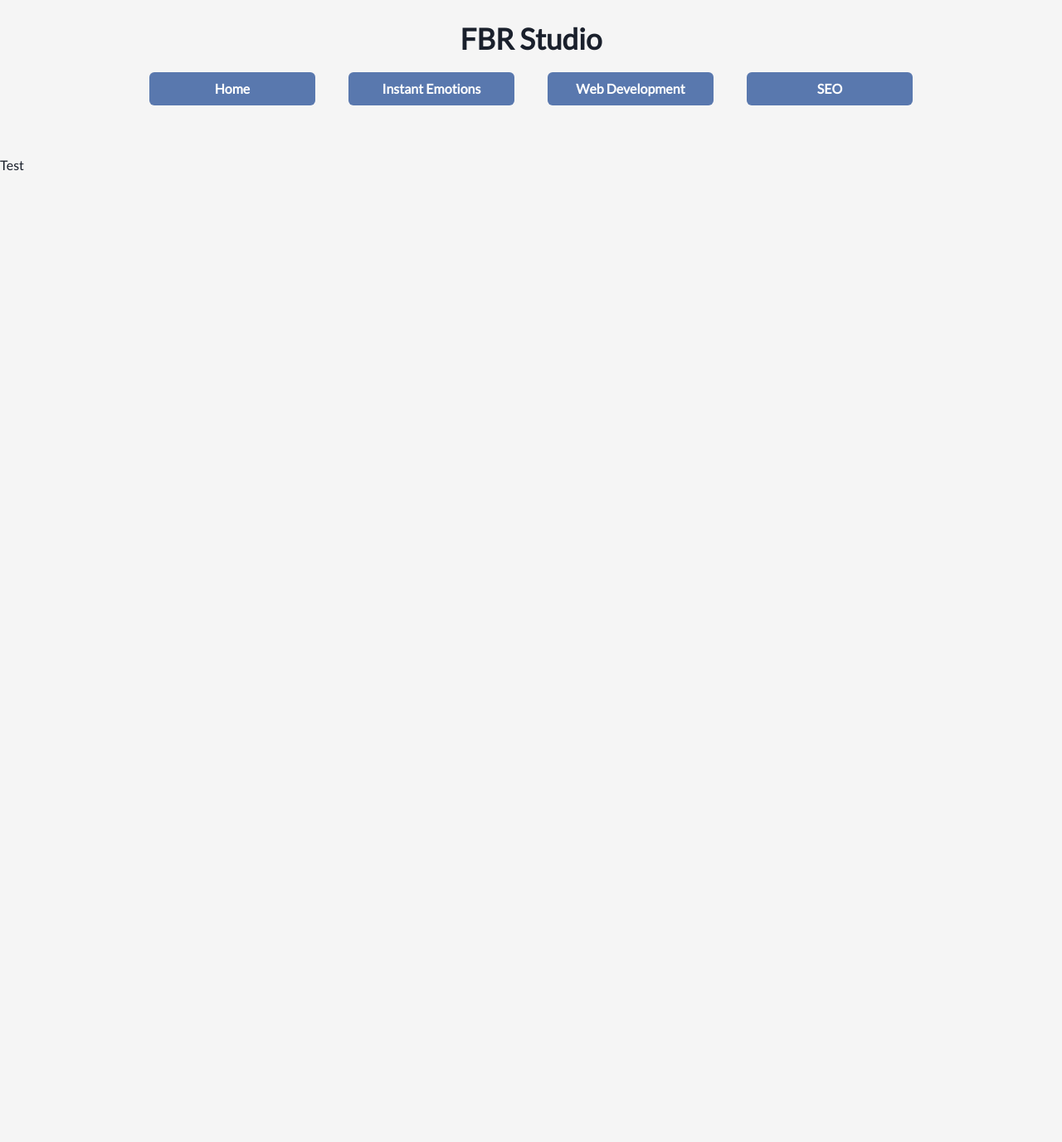
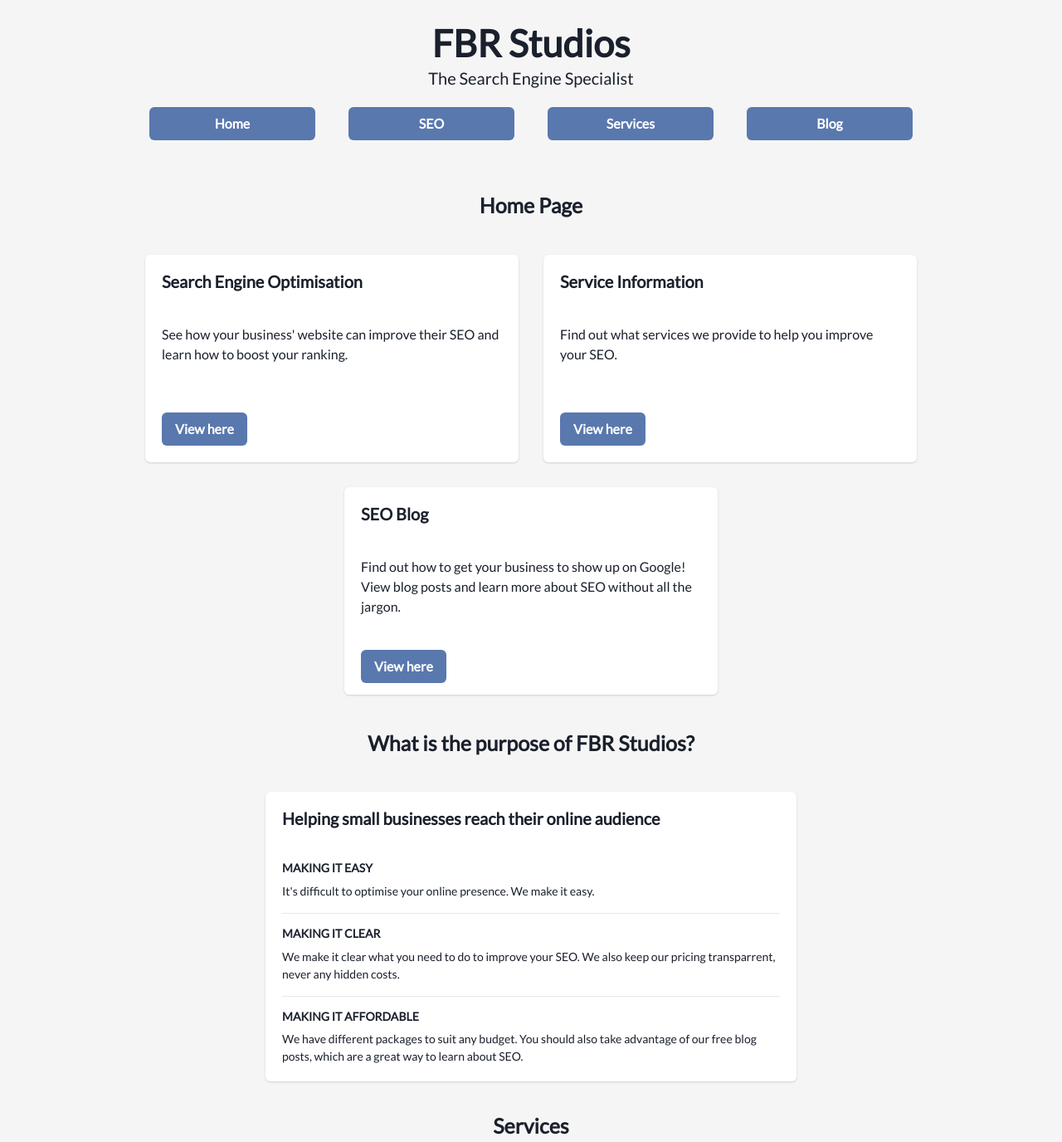
Before and after one commit to fratsma/fbr-studio, a Gatsby site: page / in a window 1280 px wide. Shown: the whole page at 83% size. Before the commit the page ends 800 px from the top, so only its background shows below. Built offline with nearby package versions, Linux system fonts and the light colour scheme; Gatsby itself is replaced by a stand-in of ours.

Commit message:
upgrades people!

```diff
--- /dev/null
+++ b/components/card.js
@@ -0,0 +1,80 @@
+import { Box, extendTheme, Button, ButtonGroup, Center, Heading, ChakraProvider, Text, SimpleGrid, Wrap, WrapItem } from '@chakra-ui/react'
+import { Link } from 'gatsby'
+import "@fontsource/overpass"
+import "@fontsource/lato"
+import "@fontsource/questrial"
+import * as React from "react"
+import colours from '../config/colours'
+import { Card, CardHeader, CardBody, CardFooter } from '@chakra-ui/react'
+
+
+const myTheme = extendTheme({
+    fonts: {
+      heading: "lato",
+      body: "lato",
+
+    },
+    styles: {
+        global: {
+          body: {
+            bg: "#f5f5f5",
+          },
+        },
+      },
+  })
+
+export default function MyCard() {
+    return(
+        <>
+
+
+            {/* <SimpleGrid  pt={10} spacing={4} columns={3} > */}
+            <Wrap spacing="30px" justify="center" padding={10}>
+            <WrapItem>
+
+
+            <Card bg={colours.white} maxWidth={450} height={250}>
+                <CardHeader >
+                <Heading size='md'>Search Engine Optimisation</Heading>
+                </CardHeader>
+                <CardBody>
+                <Text>See how your business' website can improve their SEO and learn how to boost your ranking.</Text>
+                </CardBody>
+                <CardFooter>
+                <Button bg={colours.lightblue} color={colours.white}>View here</Button>
+                </CardFooter>
+            </Card>
+            </WrapItem>
+            <WrapItem >
+            <Card bg={colours.white} maxWidth={450} height={250}>
+                <CardHeader>
+                <Heading size='md'>Service Information</Heading>
+                </CardHeader>
+                <CardBody>
+                <Text>Find out what services we provide to help you improve your SEO.</Text>
+                </CardBody>
+                <CardFooter>
+                <Button bg={colours.lightblue} color={colours.white}>View here</Button>
+                </CardFooter>
+            </Card>
+            </WrapItem>
+            <WrapItem>
+            <Card bg={colours.white} maxWidth={450} height={250}>
+                <CardHeader>
+                <Heading size='md'>SEO Blog</Heading>
+                </CardHeader>
+                <CardBody>
+                <Text>Find out how to get your business to show up on Google! View blog posts and learn more about SEO without all the jargon.</Text>
+                </CardBody>
+                <CardFooter>
+                <Button bg={colours.lightblue} color={colours.white}>View here</Button>
+                </CardFooter>
+            </Card>
+            </WrapItem>
+            {/* </SimpleGrid> */}
+            </Wrap>
+
+
+        </>
+    )
+}
--- a/components/navbar.js
+++ b/components/navbar.js
@@ -1,4 +1,4 @@
-import { Box, extendTheme, Button, ButtonGroup, Center, Heading, ChakraProvider } from '@chakra-ui/react'
+import { Box, extendTheme, Button, ButtonGroup, Center, Heading, ChakraProvider, Text } from '@chakra-ui/react'
 import { Link } from 'gatsby'
 import "@fontsource/overpass"
 import "@fontsource/lato"
@@ -27,9 +27,17 @@ export default function Header() {
         <>
             <Center>
                 <ChakraProvider theme={myTheme}>
-                <Heading textAlign={"center"} fontSize={35}
-                mt={25}>FBR Studio</Heading>
+                <Heading textAlign={"center"} fontSize={45}
+                mt={25}>FBR Studios</Heading>
+
+
+
+
                 </ChakraProvider>
+            </Center>
+
+            <Center>
+            <Text  textAlign={"center"} fontSize={20}>The Search Engine Specialist</Text>
             </Center>
 
             <Center>
@@ -37,16 +45,17 @@ export default function Header() {
             <Button m={5} width={200} bg={colours.lightblue} color={colours.white}>Home</Button>
             </Link>
 
-            <Link href="/account/addBooking" passHref>
-            <Button m={5} width={200} bg={colours.lightblue} color={colours.white}>Instant Emotions</Button>
+
+            <Link href="/webDevelopment" passHref>
+            <Button m={5} width={200} bg={colours.lightblue} color={colours.white}>SEO</Button>
             </Link>
 
-            <Link href="/account/viewBooking" passHref>
-            <Button m={5} width={200} bg={colours.lightblue} color={colours.white}>Web Development</Button>
+            <Link href="/webDevelopment" passHref>
+            <Button m={5} width={200} bg={colours.lightblue} color={colours.white}>Services</Button>
             </Link>
 
-            <Link href="/account/overview" passHref>
-            <Button m={5} width={200} bg={colours.lightblue} color={colours.white}>SEO</Button>
+            <Link href="/seo" passHref>
+            <Button m={5} width={200} bg={colours.lightblue} color={colours.white}>Blog</Button>
             </Link>
 
             </Center>
--- a/components/pages.js
+++ b/components/pages.js
@@ -16,7 +16,8 @@ const myTheme = extendTheme({
 export default function Pages() {
     return(
         <>
-        <Box bg='#f5f5f5'/>
+        {/* <Box bg='#f5f5f5'/> */}
+        <Box bg='#DCE2EF'/>
         </>
     )
 }
--- /dev/null
+++ b/components/purposeCard.js
@@ -0,0 +1,51 @@
+import * as React from "react"
+import { Text, extendTheme, ChakraProvider, Heading, Center, Button, SimpleGrid, Divider, Box, Stack, StackDivider } from "@chakra-ui/react"
+import "@fontsource/overpass"
+import "@fontsource/lato"
+import { Card, CardHeader, CardBody, CardFooter } from '@chakra-ui/react'
+import colours from "../config/colours"
+
+
+
+export default function PurposeCard() {
+    return(
+        <>
+        <Center>
+        <Card width={'50%'} mt={10} bg={colours.white}>
+        <CardHeader>
+        <Heading size='md'>Helping small businesses reach their online audience</Heading>
+        </CardHeader>
+
+        <CardBody>
+        <Stack divider={<StackDivider />} spacing='4'>
+            <Box>
+            <Heading size='xs' textTransform='uppercase'>
+                Making it easy
+            </Heading>
+            <Text pt='2' fontSize='sm'>
+                It's difficult to optimise your online presence. We make it easy.
+            </Text>
+            </Box>
+            <Box>
+            <Heading size='xs' textTransform='uppercase'>
+                Making It Clear
+            </Heading>
+            <Text pt='2' fontSize='sm'>
+                We make it clear what you need to do to improve your SEO. We also keep our pricing transparrent, never any hidden costs.
+            </Text>
+            </Box>
+            <Box>
+            <Heading size='xs' textTransform='uppercase'>
+                Making It Affordable
+            </Heading>
+            <Text pt='2' fontSize='sm'>
+                We have different packages to suit any budget. You should also take advantage of our free blog posts, which are a great way to learn about SEO.
+            </Text>
+            </Box>
+        </Stack>
+        </CardBody>
+        </Card>
+        </Center>
+</>
+    )
+}
--- a/package.json
+++ b/package.json
@@ -16,14 +16,14 @@
   },
   "dependencies": {
     "@chakra-ui/gatsby-plugin": "^3.0.6",
-    "@chakra-ui/react": "^2.3.6",
+    "@chakra-ui/react": "^2.4.6",
     "@emotion/react": "^11.10.5",
     "@emotion/styled": "^11.10.5",
     "@fontsource/lato": "^4.5.10",
     "@fontsource/open-sans": "^4.5.13",
     "@fontsource/overpass": "^4.5.10",
     "@fontsource/questrial": "^4.5.10",
-    "framer-motion": "^7.6.2",
+    "framer-motion": "^7.10.3",
     "gatsby": "^4.24.5",
     "react": "^18.1.0",
     "react-dom": "^18.1.0",
--- a/src/pages/index.js
+++ b/src/pages/index.js
@@ -1,9 +1,12 @@
 import * as React from "react"
-import { Text, extendTheme, ChakraProvider, Heading } from "@chakra-ui/react"
+import { Text, extendTheme, ChakraProvider, Heading, Center, Button, SimpleGrid, Divider, Box, Stack, StackDivider } from "@chakra-ui/react"
 import "@fontsource/overpass"
 import "@fontsource/lato"
 import Header from "../../components/navbar"
 import Pages from "../../components/pages"
+import { Card, CardHeader, CardBody, CardFooter } from '@chakra-ui/react'
+import MyCard from "../../components/card"
+import PurposeCard from "../../components/purposeCard"
 
 const myTheme = extendTheme({
   fonts: {
@@ -21,10 +24,24 @@ const IndexPage = () => {
 
         <Header/>
 
-        <Text>Test</Text>
+        <Text align={"center"} fontSize={25} fontWeight={"bold"}> Home Page  </Text>
+
+        <Center>
+          <MyCard/>
+        </Center>
+
+        {/* <Divider  borderWidth={1}/> */}
+
+        <Text align={"center"} fontSize={25} fontWeight={"bold"}> What is the purpose of FBR Studios?  </Text>
+
+        <PurposeCard/>
 
 
+        <Text align={"center"} fontSize={25} fontWeight={"bold"} pt={35}> Services </Text>
+
     </ChakraProvider>
+
+
   )
 }
 
```
Also changed, not shown: components/texts.js (added, +17 -0 lines), src/pages/appDevelopment.js (added, +33 -0 lines), src/pages/seo.js (added, +33 -0 lines), src/pages/webDevelopment.js (added, +32 -0 lines), src/pages/InstantEmotions.js (added), 1 other file.
